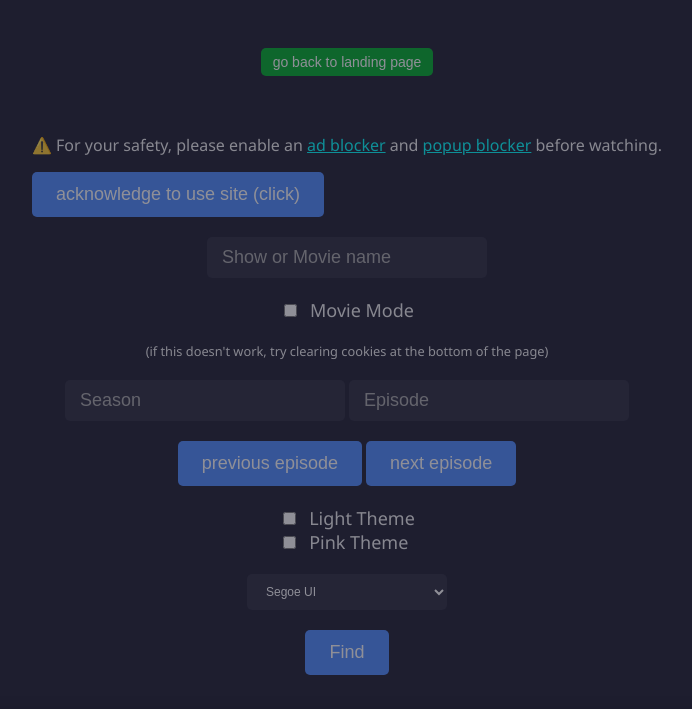
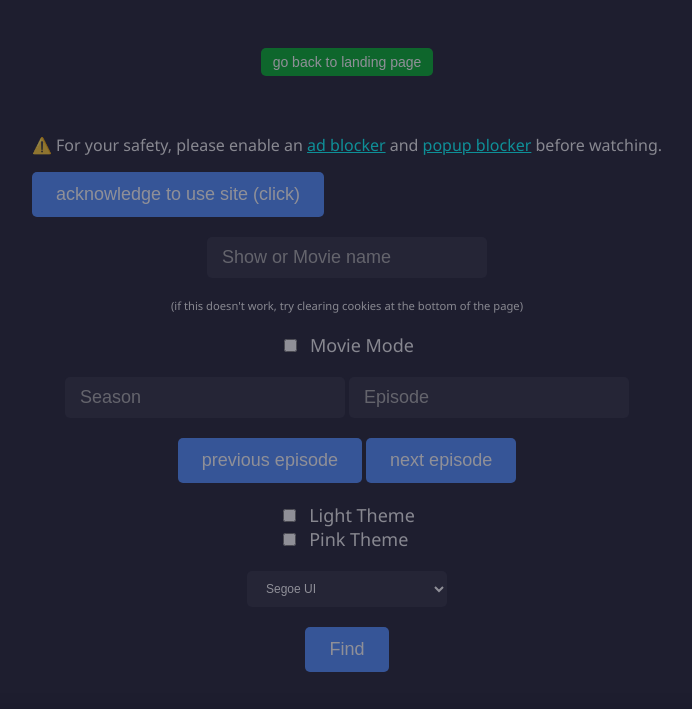
Before and after one commit to absurd-oliver/TLMP, a plain HTML site: page index.html in a window 1280 px wide. Shown: the top 709 px of the page, without its empty margins (293-985 px from the left). Drawn offline with nearby package versions, Linux system fonts and the light colour scheme.

Commit message:
chnaged movie toggle checkbox warning position

```diff
--- a/index.html
+++ b/index.html
@@ -34,7 +34,8 @@
     <br>
   </div>
     <input type="text" id="showInput" placeholder="Show or Movie name" class="segoeUIfont"/>
-    <label><input type="checkbox" id="modeToggle"/>Movie Mode</label><span style="font-size: 0.8em;">(if this doesn't work, try clearing cookies at the bottom of the page)</span>
+    <span style="font-size: 0.7em;">(if this doesn't work, try clearing cookies at the bottom of the page)</span>
+    <label><input type="checkbox" id="modeToggle"/>Movie Mode</label>
     <div id="tvControls">
       <input type="number" id="seasonInput" min="1" placeholder="Season" class="segoeUIfont"/>
       <input type="number" id="episodeInput"  min="1" placeholder="Episode" class="segoeUIfont"/>
```
